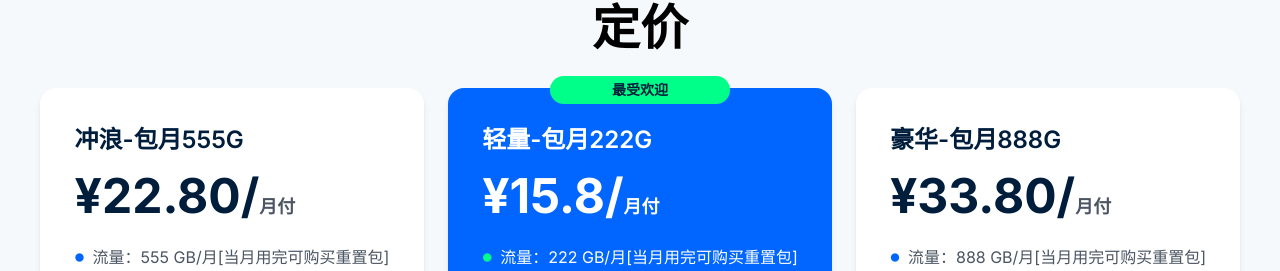
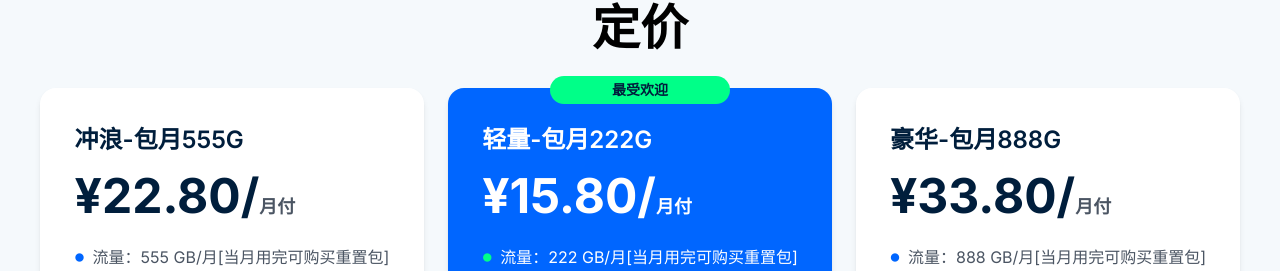
Before and after one commit to haikun2019/xb-website, a plain HTML site: page index.html in a window 1280 px wide. Shown: the part 3272-3543 px from the top of the page. Drawn offline with nearby package versions, Linux system fonts and the light colour scheme.

Commit message:
Update index.html

```diff
--- a/index.html
+++ b/index.html
@@ -581,7 +581,7 @@ https://cdn.jsdelivr.net/npm/remixicon@4.6.0/fonts/remixicon.min.css
                 轻量-包月222G
               </h4>
               <h3 class="text-xl lg:text-5xl font-bold text-white">
-                ¥15.8/<span class="text-lg text-white">月付</span>
+                ¥15.80/<span class="text-lg text-white">月付</span>
               </h3>
 
               <ul class="space-y-2 mt-6">
```
